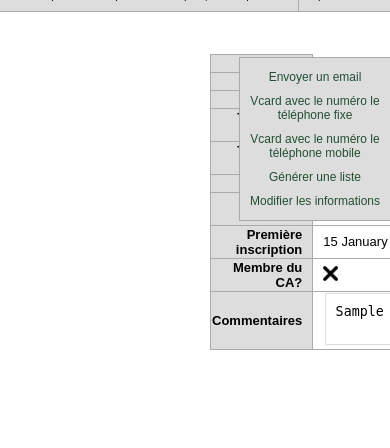
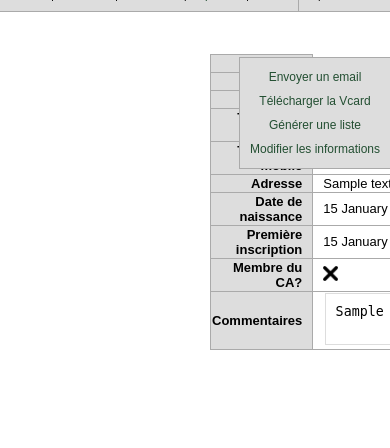
Before and after one commit to lrivallain/openvolunteer, a Django app: template templates/openvolunteer/volunteer_details.html in a window 390 px wide; the page is wider, and only the part inside the window is pictured. Shown: the part 143-591 px from the top of that part. Run offline with Django 3.2, Linux system fonts and the light colour scheme; the template is opened without the code that fills it: most values are stand-ins (such as "Sample title", 1, 10 or a date in 2020).

Commit message:
* Fixing issue 4: http://code.google.com/p/openvolunteer/issues/detail?id=4 : Several phone number in a vcard   * Removing link to the different types of vcard in templates/openvolunteer/volunteer_details.html   * Removing url path for different types of vcard in urls.py   * Removing unused attributes and test in ovvcard.py and views.py   * Creating a var for each phone number to avoid overwriting   * Removing an invalid field in vcard: address

```diff
--- a/templates/openvolunteer/volunteer_details.html
+++ b/templates/openvolunteer/volunteer_details.html
@@ -74,15 +74,9 @@
             </a>
         </li>
         <li>
-            <a href="/openvolunteer/volunteer/vcard/home/{{ volunteer.id }}"
-               title="Télécharger la vcard de {{ volunteer }} (téléphone fixe)">
-               Vcard avec le numéro le téléphone fixe
-            </a>
-        </li>
-        <li>
-            <a href="/openvolunteer/volunteer/vcard/mobile/{{ volunteer.id }}"
-               title="Télécharger la vcard de {{ volunteer }} (téléphone mobile)">
-               Vcard avec le numéro le téléphone mobile
+            <a href="/openvolunteer/volunteer/vcard/{{ volunteer.id }}"
+               title="Télécharger la vcard de {{ volunteer }}">
+               Télécharger la Vcard
             </a>
         </li>
         <li>
--- a/urls.py
+++ b/urls.py
@@ -32,7 +32,7 @@ urlpatterns = patterns('demo.openvolunteer.views',
     # VOLUNTEERS views, search tool and vcard generation
     (r'^volunteer/$','volunteer_index'),
     (r'^volunteer/(?P<volunteer_id>\d+)/$', 'volunteer_details'),
-    (r'^volunteer/vcard/(?P<vcard_type>\D{3,})/(?P<volunteer_id>\d+)/$', 'volunteer_vcard'),
+    (r'^volunteer/vcard/(?P<volunteer_id>\d+)/$', 'volunteer_vcard'),
     # LISTS generators
     (r'^volunteer/list/$','list_volunteer_index'),
     #(r'^volunteer/csv/$','csv_generator'),
@@ -52,10 +52,6 @@ urlpatterns = patterns('demo.openvolunteer.views',
 )
 
 urlpatterns += patterns('',
-    # Provide MEDIA data to application
-    #  -- deprecated with MEDIA_ROOT use --
-    #(r'^media/(?P<path>.*)$', 'django.views.static.serve', {'document_root': APPLICATION_PATH + '/media'}), #APPLICATION_PATH + '/media'}),
-
     # Provide access to css files
     (r'^files/(?P<path>.*)$', 'django.views.static.serve', {'document_root': APPLICATION_PATH + '/static-files'}),
 )
--- a/views.py
+++ b/views.py
@@ -93,16 +93,16 @@ def volunteer_details(request, volunteer_id):
 
 from  ovvcard import _vcard_string
 @login_required(redirect_field_name='next')
-def volunteer_vcard(request,vcard_type, volunteer_id):
+def volunteer_vcard(request, volunteer_id):
     """View function for returning single vcard"""
     volunteer = Volunteer.objects.get(id=volunteer_id)
-    output = _vcard_string(volunteer, vcard_type)
+    output = _vcard_string(volunteer)
     if (output != ""):
         filename = "%s-%s.vcf" % (volunteer.firstname, volunteer.name)
         response = HttpResponse(output, mimetype="text/x-vCard")
         response['Content-Disposition'] = 'attachment; filename=%s' % filename
     else:
-        response = HttpResponseNotFound('<h1>Type de téléphone invalide!</h1>')
+        response = HttpResponseNotFound('<h1>La génération de la Vcard a échoué!</h1>')
     return response
 
 
```
Also changed, not shown: ovvcard.py (+7 -13 lines).
